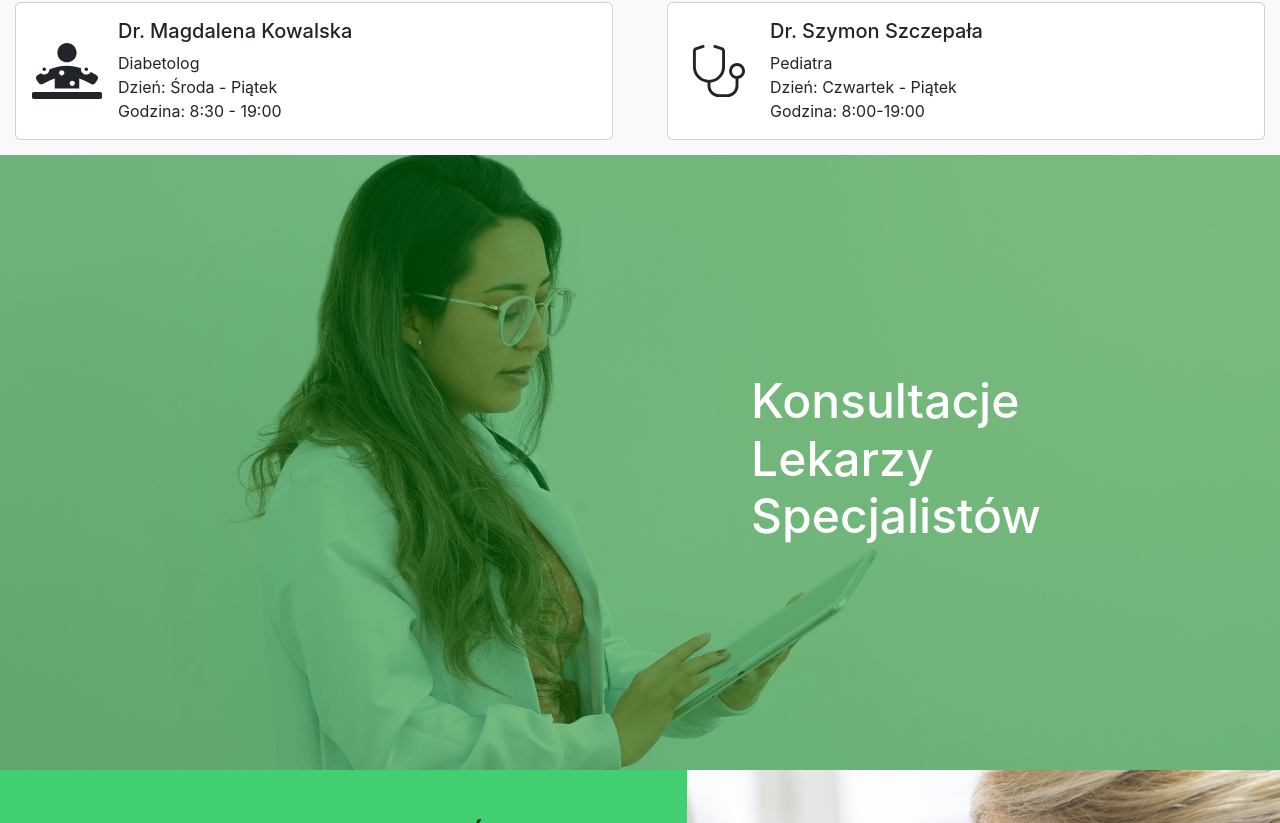
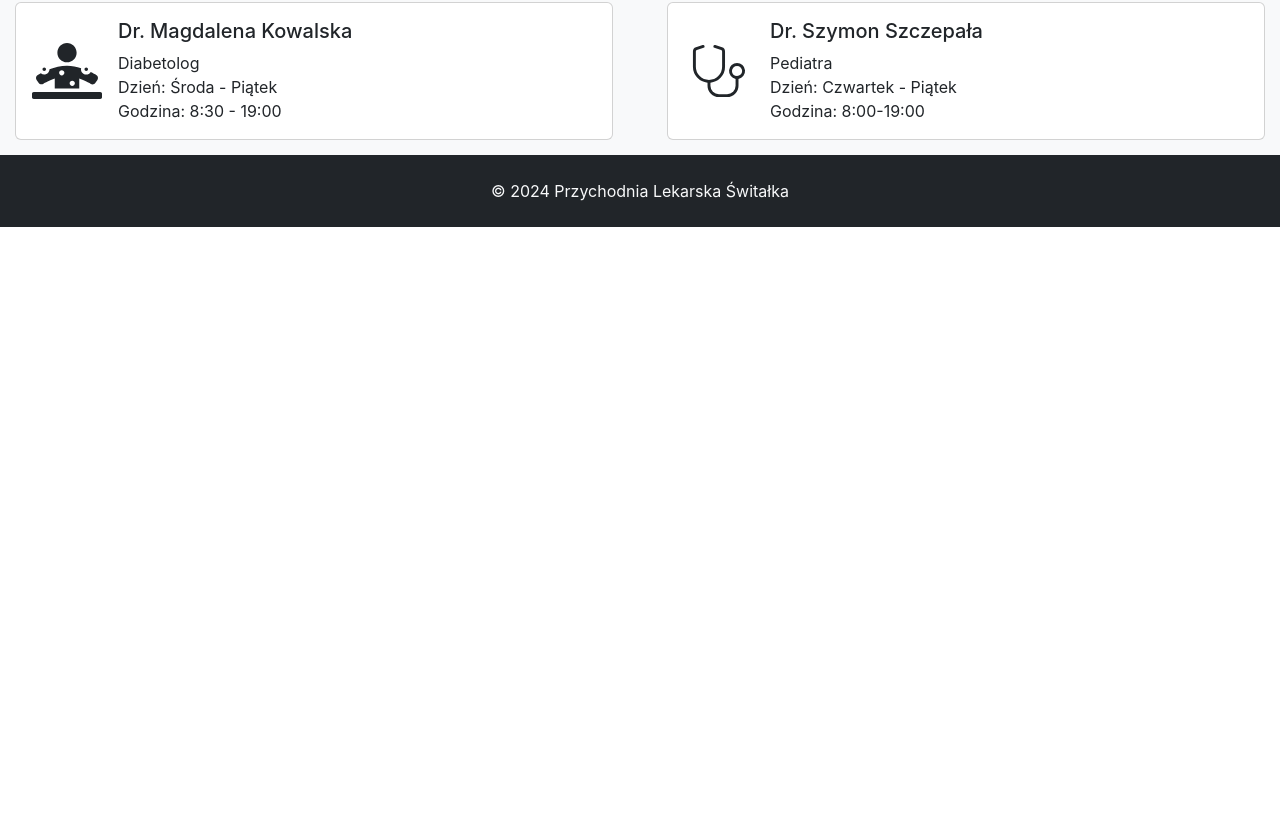
Before and after one commit to itamm15/react-clinic, a React (Create React App) app: page / in a window 1280 px wide. Shown: the part 2777-3600 px from the top of the page. After the commit the page ends 3004 px from the top, so only its background shows below. Built offline with nearby package versions, Linux system fonts and the light colour scheme.

Commit message:
chore: move routes into const

```diff
--- a/src/App.js
+++ b/src/App.js
@@ -5,14 +5,20 @@ import { SpecialistsPage } from "./components/SpecialistsPage";
 import { NotFound } from "./components/NotFound";
 import { Layout } from "./components/Layout";
 
+const routes = [
+  { path: "/", element: <HomePage /> },
+  { path: "/doctors", element: <SpecialistsPage /> },
+  { path: "*", element: <NotFound /> },
+];
+
 function App() {
   return (
     <BrowserRouter>
       <Routes>
         <Route path="/" element={<Layout />}>
-          <Route index element={<HomePage />} />
-          <Route path="/doctors" element={<SpecialistsPage />} />
-          <Route path="*" element={<NotFound />} />
+          {routes.map((route, index) => (
+            <Route key={index} path={route.path} element={route.element} />
+          ))}
         </Route>
       </Routes>
       <Footer />
--- a/src/components/Menu/Menu.jsx
+++ b/src/components/Menu/Menu.jsx
@@ -1,5 +1,4 @@
 import { Button, Navbar, Nav, Container, Row, Col } from "react-bootstrap";
-import { Outlet } from "react-router-dom";
 import { FaPhone } from "react-icons/fa6";
 import { MdPlace } from "react-icons/md";
 import { IoMdClock } from "react-icons/io";
@@ -76,7 +75,6 @@ export function Menu() {
           </Col>
         </Row>
       </Container>
-      <Outlet />
     </>
   );
 }
```
